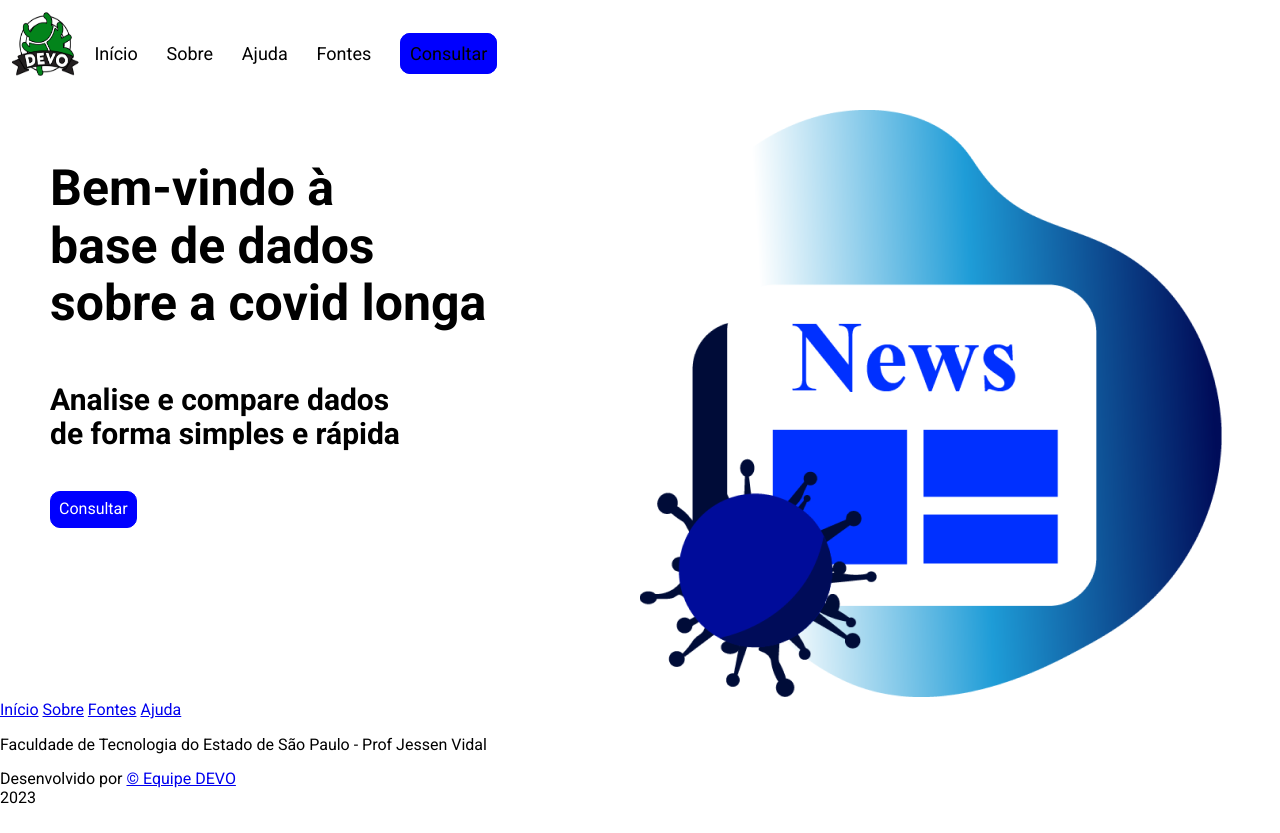
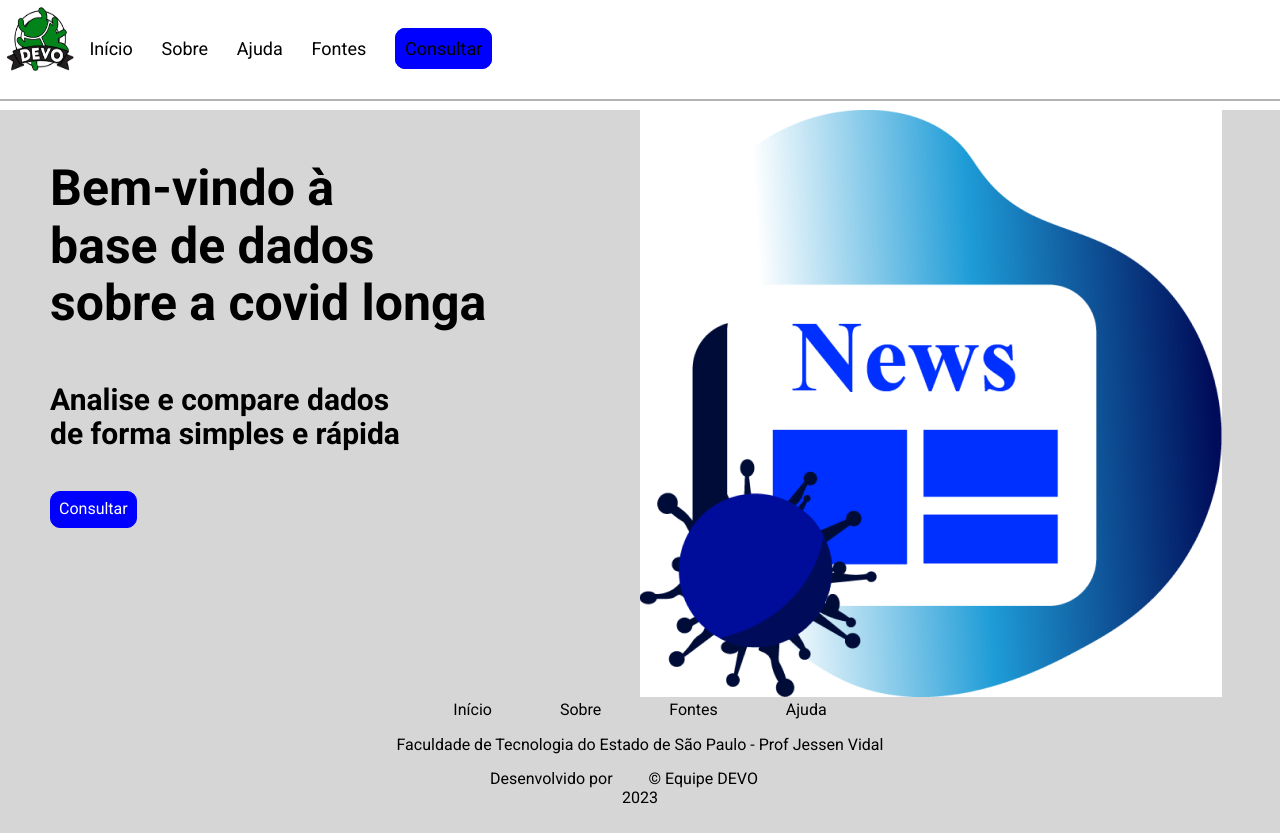
Before and after one commit to equipedevo/API_1, a Python web app: template src/templates/index.html in a window 1280 px wide. Before the commit the page ends 804 px from the top, so only its background shows below. Run offline with Jinja, Linux system fonts and the light colour scheme; the template is opened without the code that fills it, so the values that code supplies are empty.

Commit message:
Estilizando o footer e corrigindo detalhes do header

```diff
--- a/src/static/css/style.css
+++ b/src/static/css/style.css
@@ -29,8 +29,8 @@
 
 header{
     align-items: center;
-    padding: 10px;
-    border-bottom: 2px;
+    padding: 5px;
+    border-bottom: 2px solid #b3b3b3;
     background-color: #fff;
 }
 
@@ -95,6 +95,7 @@
 
 main{
     margin-top: 110px;
+    min-width: 100vh;
 }
 
 .conteudo{
@@ -130,3 +131,27 @@
     max-width: 100%;
     height: auto;
 }
+
+/* ÁREA DE ESTILIZAÇÃO DO FOOTER */
+
+footer{
+    background-color: #d6d6d6;
+    padding: 10px 0px;
+}
+
+footer p{
+    color: #000;
+    font-size: 16px;
+    text-align: center;
+}
+
+footer a{
+    text-decoration: none;
+    text-align: center;
+    padding: 0rem 2rem;
+    color: #000;
+}
+
+footer a:hover{
+    color: #00f;
+}
```
